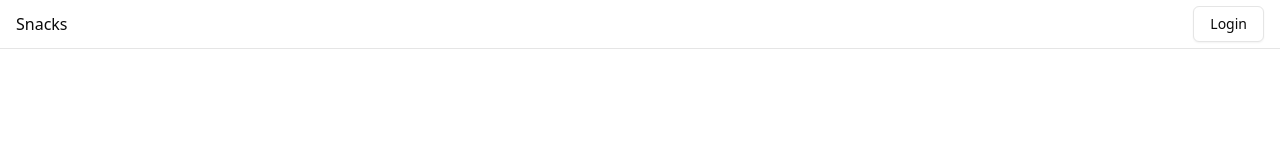
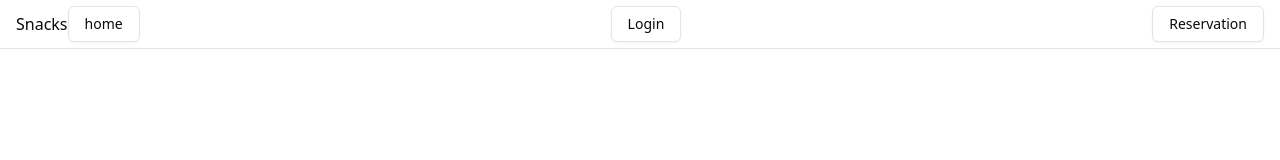
Before and after one commit to bentonaw/TableBookingFrontend, a React (Vite) app: page / in a window 1280 px wide. Shown: the top 160 px of the page. Built offline with nearby package versions, Linux system fonts and the light colour scheme.

Commit message:
fix header

```diff
--- a/src/components/Header.jsx
+++ b/src/components/Header.jsx
@@ -1,18 +1,22 @@
 import { Button } from '@/components/ui/button';
+import { Link } from 'react-router-dom';
 
 export default function Header() {
 
 	return (
 		<header className='border-b'>
 			<div className='container px-4 h-12 flex items-center justify-between'>
-				<div className='flex items-center'>
-					Snacks
-				</div>
+				<div className='flex items-center'>Snacks</div>
+				<Button variant='outline'>
+					<Link to='/'>home</Link>
+				</Button>
 
 				<div className='ml-auto'>
-					<Button
-						variant='outline'>
-						Login
+					<Button variant='outline'>Login</Button>
+				</div>
+				<div className='ml-auto'>
+					<Button variant='outline'>
+						<Link to='/reservation'>Reservation</Link>
 					</Button>
 				</div>
 			</div>
```
